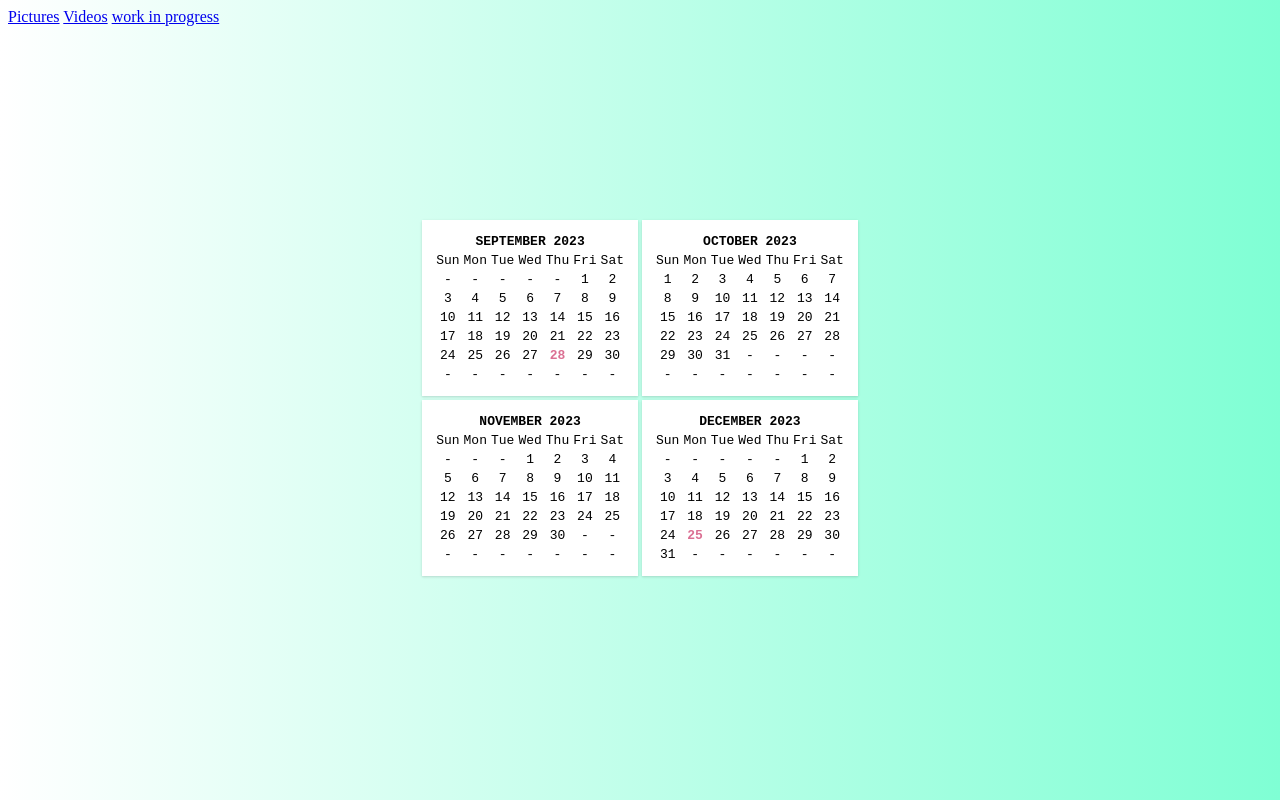
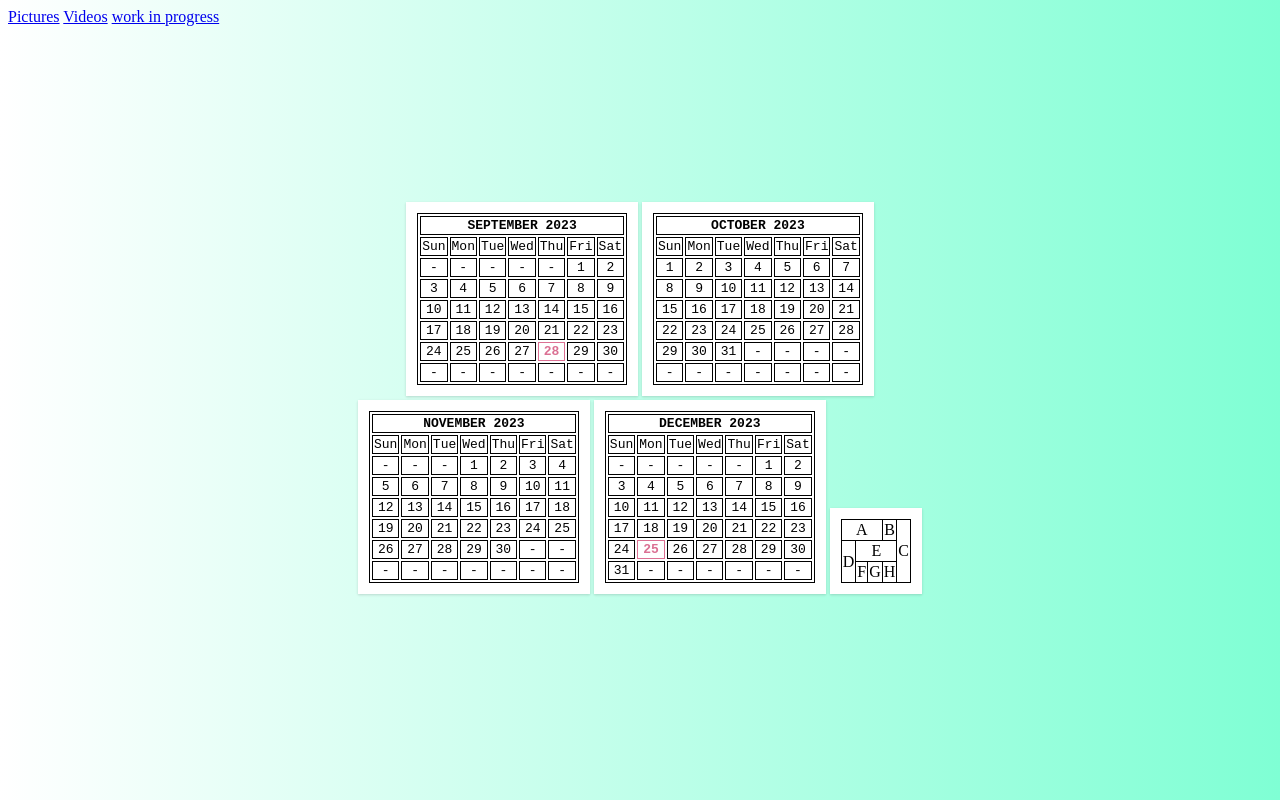
Before and after one commit to Syntacticbutter/programming-sandbox, a plain HTML site: page index.html in a window 1280 px wide. Drawn offline with Linux system fonts and the light colour scheme.

Commit message:
Bruh momentum

```diff
--- a/index.css
+++ b/index.css
@@ -31,3 +31,7 @@
     height: auto;
     background-image: linear-gradient(to right, white, aquamarine);
 }
+
+.tryhard {
+    border-collapse: collapse;
+}
--- a/index.html
+++ b/index.html
@@ -6,6 +6,11 @@
     <title>Home</title>
     <link rel="stylesheet" href="index.css"/>
 </head>
+<style>
+    table, th, td {
+  border: 1px solid;
+}
+</style>
 <body class="backdrop">
     <nav>
         <a href="pictures.html">Pictures</a>
@@ -297,6 +302,25 @@
             </table>
         </div>
 
+        <div class="place-here border">
+            <table class="tryhard">
+                <tr>
+                    <td colspan="3">A</td>
+                    <td>B</td>
+                    <td rowspan="3">C</td>
+                </tr>
+                <tr>
+                    <td rowspan="2">D</td>
+                    <td colspan="3">E</td>
+                </tr>
+                <tr>
+                    <td>F</td>
+                    <td>G</td>
+                    <td>H</td>
+                </tr>
+            </table>
+
+        </div>
     </div>
 </body>
 </html>
```
Also changed, not shown: ayylmao/nested.html (+2 -2 lines).
